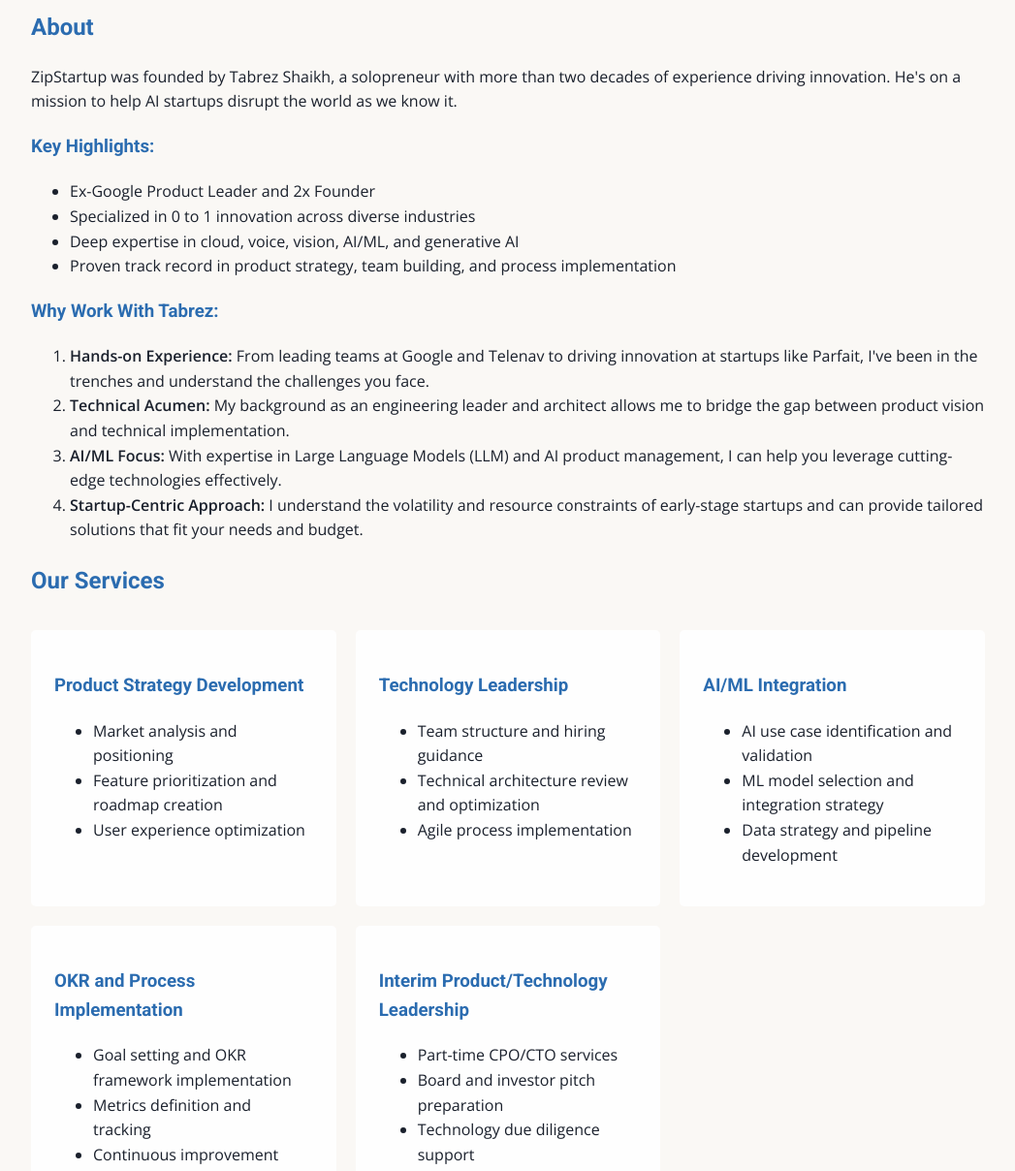
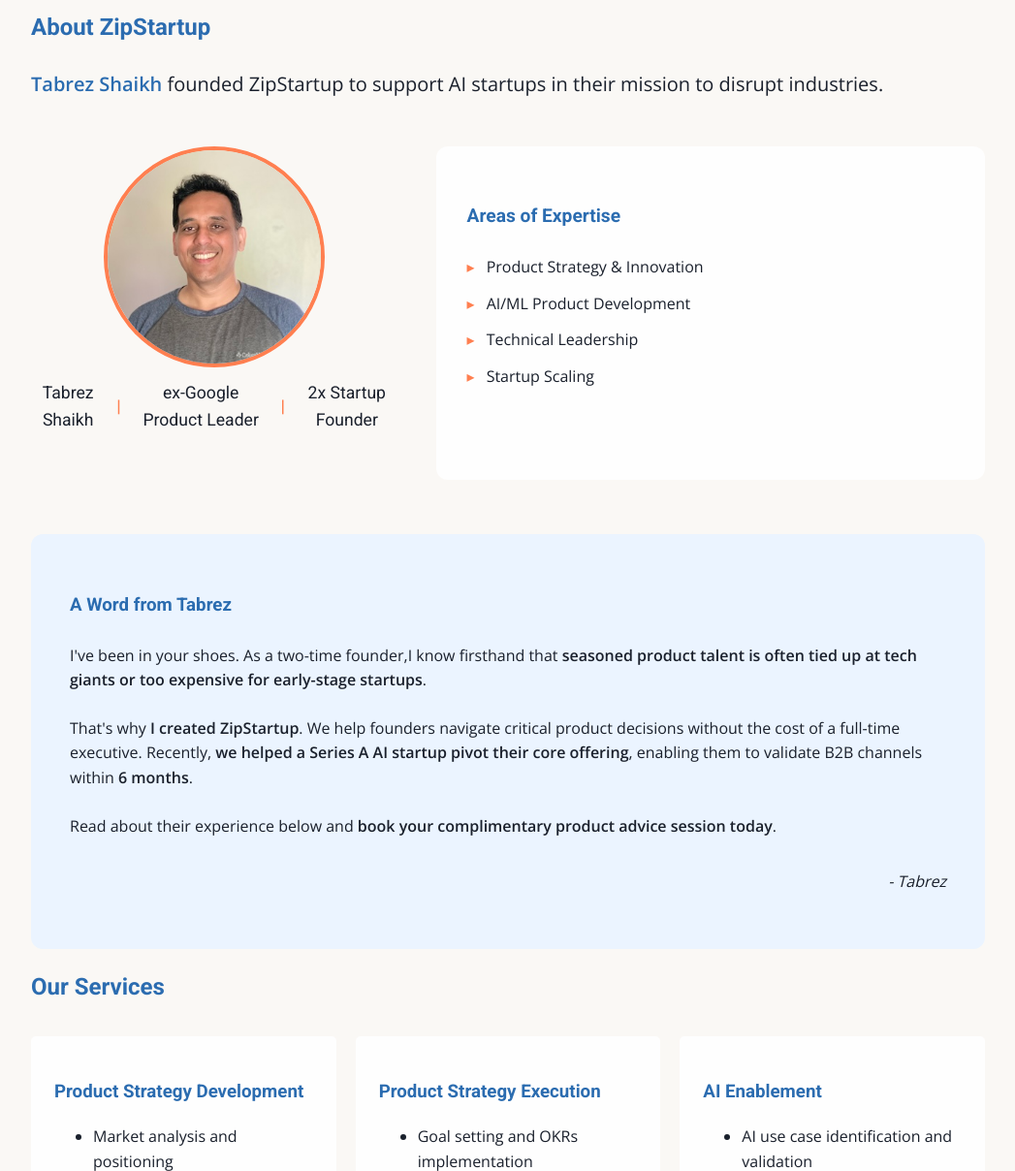
Before and after one commit to zipstartup/zipstartup, a plain HTML site: page index.html in a window 1280 px wide. Shown: the part 400-1608 px from the top of the page at 97% size, without its empty margins (116-1163 px from the left). Drawn offline with nearby package versions, Linux system fonts and the light colour scheme.

Commit message:
Cleaned up about and services + responsive

```diff
--- a/index.html
+++ b/index.html
@@ -108,11 +108,67 @@
 	  box-shadow: 0px 4px 8px rgba(0, 0, 0, 0.1); /* Optional: Subtle shadow */
 	}
 
+
+	/* About section */
+        .credentials-line {
+            text-align: center;
+            margin: 0.75rem 0;
+            font-family: 'Roboto', sans-serif;
+        }
+
+        .credentials-line span {
+            color: var(--text-color);
+            font-size: 1.1rem;
+            font-weight: 500;
+        }
+
+        .credentials-line .separator {
+            margin: 0 0.75rem;
+            color: var(--accent-color);
+            font-weight: bold;
+        }
+
+        .profile-photo {
+            width: 220px;
+            height: 220px;
+            border-radius: 50%;
+            border: 4px solid var(--accent-color);
+            object-fit: cover;
+            display: block;
+            margin: 0 auto;
+        }
+
+        .expertise-box {
+            background-color: var(--background-color);
+            padding: 2rem;
+            border-radius: 12px;
+            min-height: 280px;
+        }
+
+
 	/* Responsive Adjustments */
         @media (max-width: 1000px) {
             .container {
                 width: 92%;
                 padding: 0 1rem;
+            }
+
+            .top-grid, .bottom-grid {
+                grid-template-columns: 1fr !important;
+            }
+
+            .credentials-line {
+                flex-direction: column;
+                gap: 0.5rem;
+            }
+
+            .credentials-line .separator {
+                display: none;
+            }
+
+            .profile-photo {
+                width: 180px;
+                height: 180px;
             }
 
             .services, .hero-section {
@@ -363,6 +419,11 @@
 	    color: #2B6CB0; /* Darker blue for emphasis */
 	}
 
+	name {
+	    font-weight:bold;
+	    color: #2B6CB0; /* Darker blue for emphasis */
+	}
+
 
         footer {
             background-color: var(--primary-color);
@@ -426,24 +487,62 @@
 
 
             <div id="about"></div>
-            <section>
-                <h2>About</h2>
-                <p>ZipStartup was founded by Tabrez Shaikh, a solopreneur with more than two decades of experience driving innovation. He's on a mission to help AI startups disrupt the world as we know it.</p>
-                <h3>Key Highlights:</h3>
-                <ul>
-                    <li>Ex-Google Product Leader and 2x Founder</li>
-                    <li>Specialized in 0 to 1 innovation across diverse industries</li>
-                    <li>Deep expertise in cloud, voice, vision, AI/ML, and generative AI</li>
-                    <li>Proven track record in product strategy, team building, and process implementation</li>
-                </ul>
-                <h3>Why Work With Tabrez:</h3>
-                <ol>
-                    <li><strong>Hands-on Experience:</strong> From leading teams at Google and Telenav to driving innovation at startups like Parfait, I've been in the trenches and understand the challenges you face.</li>
-                    <li><strong>Technical Acumen:</strong> My background as an engineering leader and architect allows me to bridge the gap between product vision and technical implementation.</li>
-                    <li><strong>AI/ML Focus:</strong> With expertise in Large Language Models (LLM) and AI product management, I can help you leverage cutting-edge technologies effectively.</li>
-                    <li><strong>Startup-Centric Approach:</strong> I understand the volatility and resource constraints of early-stage startups and can provide tailored solutions that fit your needs and budget.</li>
-                </ol>
-            </section>
+        <section>
+            <h2 style="color: var(--primary-color); margin-bottom: 1.5rem;">About ZipStartup</h2>
+
+            <div style="margin-bottom: 3rem;">
+                <p style="font-size: 1.25rem; line-height: 1.6;">
+                    <span style="color: var(--primary-color); font-weight: 600;">Tabrez Shaikh</span> founded ZipStartup to support AI startups in their mission to disrupt industries.
+                </p>
+            </div>
+
+            <!-- Top Row: Photo + Credentials and Areas of Expertise -->
+            <div style="display: grid; grid-template-columns: 1fr 1.5fr; gap: 2.5rem; align-items: start; margin-bottom: 3.5rem;" class="top-grid">
+                <!-- Left: Photo and Credentials -->
+                <div style="display: flex; flex-direction: column; justify-content: flex-start;">
+                    <img src="./founder-tabrez.jpeg" alt="Tabrez Shaikh" class="profile-photo">
+
+                    <div class="credentials-line" style="display: flex; justify-content: center; align-items: center;">
+                        <span>Tabrez Shaikh</span>
+                        <span class="separator">|</span>
+                        <span>ex-Google Product Leader</span>
+                        <span class="separator">|</span>
+                        <span>2x Startup Founder</span>
+                    </div>
+                </div>
+
+                <!-- Right: Areas of Expertise -->
+                <div class="expertise-box">
+                    <h4 style="color: var(--primary-color); margin-bottom: 1.5rem; font-size: 1.2rem;">Areas of Expertise</h4>
+                    <ul style="list-style: none; padding: 0; margin: 0;">
+                        <li style="margin-bottom: 0.75rem; display: flex; align-items: center;">
+                            <span style="color: var(--accent-color); margin-right: 0.75rem;">▸</span>Product Strategy & Innovation
+                        </li>
+                        <li style="margin-bottom: 0.75rem; display: flex; align-items: center;">
+                            <span style="color: var(--accent-color); margin-right: 0.75rem;">▸</span>AI/ML Product Development
+                        </li>
+                        <li style="margin-bottom: 0.75rem; display: flex; align-items: center;">
+                            <span style="color: var(--accent-color); margin-right: 0.75rem;">▸</span>Technical Leadership
+                        </li>
+                        <li style="margin-bottom: 0.75rem; display: flex; align-items: center;">
+                            <span style="color: var(--accent-color); margin-right: 0.75rem;">▸</span>Startup Scaling
+                        </li>
+                    </ul>
+                </div>
+            </div>
+
+            <!-- Bottom Row: Word from Tabrez -->
+            <div style="background-color: #EBF4FF; padding: 2.5rem; border-radius: 12px;">
+                <h3 style="color: var(--primary-color); margin-bottom: 1.5rem;">A Word from Tabrez</h3>
+                <p style="margin-bottom: 1.5rem;">I've been in your shoes. As a two-time founder,I know firsthand that <strong>seasoned product talent is often tied up at tech giants or too expensive for early-stage startups</strong>.</p>
+
+                <p style="margin-bottom: 1.5rem;">That's why <strong>I created ZipStartup</strong>. We help founders navigate critical product decisions without the cost of a full-time executive. Recently, <strong>we helped a Series A AI startup pivot their core offering</strong>, enabling them to validate B2B channels within <strong>6 months</strong>.</p>
+
+                <p>Read about their experience below and <strong>book your complimentary product advice session today</strong>.</p>
+
+                <p style="margin-top: 2rem; text-align: right; font-style: italic;">- Tabrez</p>
+            </div>
+        </section>
 
             <div id="services"></div>
             <section>
@@ -453,48 +552,49 @@
                         <h3>Product Strategy Development</h3>
                         <ul>
                             <li>Market analysis and positioning</li>
-                            <li>Feature prioritization and roadmap creation</li>
-                            <li>User experience optimization</li>
+                            <li>Product principles formulation</li>
+                            <li>Mission & vision development</li>
                         </ul>
                     </div>
                     <div class="service-item">
-                        <h3>Technology Leadership</h3>
+                        <h3>Product Strategy Execution</h3>
                         <ul>
-                            <li>Team structure and hiring guidance</li>
-                            <li>Technical architecture review and optimization</li>
-                            <li>Agile process implementation</li>
+                            <li>Goal setting and OKRs implementation</li>
+                            <li>Metrics definition and tracking</li>
+                            <li>Product & UX reviews</li>
                         </ul>
                     </div>
                     <div class="service-item">
-                        <h3>AI/ML Integration</h3>
+                        <h3>AI Enablement</h3>
                         <ul>
                             <li>AI use case identification and validation</li>
-                            <li>ML model selection and integration strategy</li>
-                            <li>Data strategy and pipeline development</li>
+                            <li>ML model selection and data strategy</li>
+                            <li>Human experience and alignment</li>
                         </ul>
                     </div>
                     <div class="service-item">
-                        <h3>OKR and Process Implementation</h3>
+                        <h3>Technical Leadership</h3>
                         <ul>
-                            <li>Goal setting and OKR framework implementation</li>
-                            <li>Metrics definition and tracking</li>
-                            <li>Continuous improvement processes</li>
+                            <li>Team structure and hiring guidance</li>
+                            <li>Technical architecture optimization</li>
+                            <li>Stability & performance enhancement</li>
                         </ul>
                     </div>
                     <div class="service-item">
-                        <h3>Interim Product/Technology Leadership</h3>
+                        <h3>Business Leadership</h3>
                         <ul>
-                            <li>Part-time CPO/CTO services</li>
+                            <li>Strategy and stakeholder alignment</li>
                             <li>Board and investor pitch preparation</li>
-                            <li>Technology due diligence support</li>
+                            <li>Product Led Growth</li>
                         </ul>
                     </div>
                 </div>
-                <h3>Engagement Models</h3>
+                <p><strong>Engagement Models</strong></p>
+		<p>The scope, duration, and cost of each engagement is tailored to your unique needs but here are some common engagement models we recommend:</p>
                 <ul>
-                    <li><strong>Strategy Sprint:</strong> Intensive 2-week engagement to define product strategy and technology roadmap</li>
-                    <li><strong>Monthly Retainer:</strong> Ongoing advisory services with regular check-ins and on-demand support</li>
-                    <li><strong>Project-Based Consulting:</strong> Focused engagement on specific initiatives or challenges</li>
+                    <li><strong>Strategy Sprints:</strong> Intensive 2-week engagements to collaborate on critical matters such as strategy, planning,roadmaps, or reviews</li>
+                    <li><strong>Coaching:</strong> Ongoing advisory services with weekly/monthly/quarterly check-ins</li>
+                    <li><strong>Project-Based Consulting:</strong> Focused engagement for achieving specific outcomes over mutually agreed period</li>
                 </ul>
             </section>
 
```
Also changed, not shown: founder-tabrez.jpeg (added).
